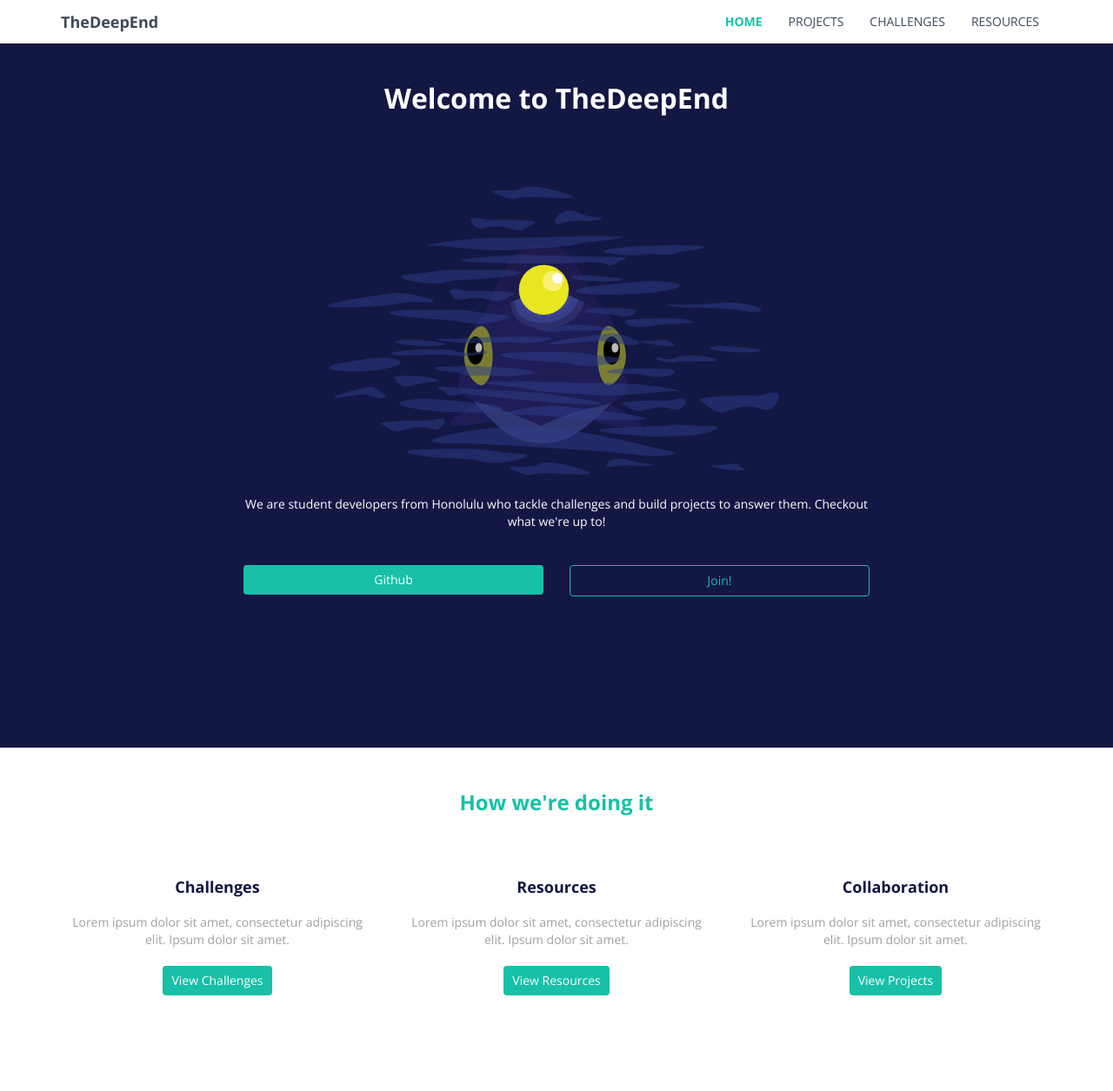
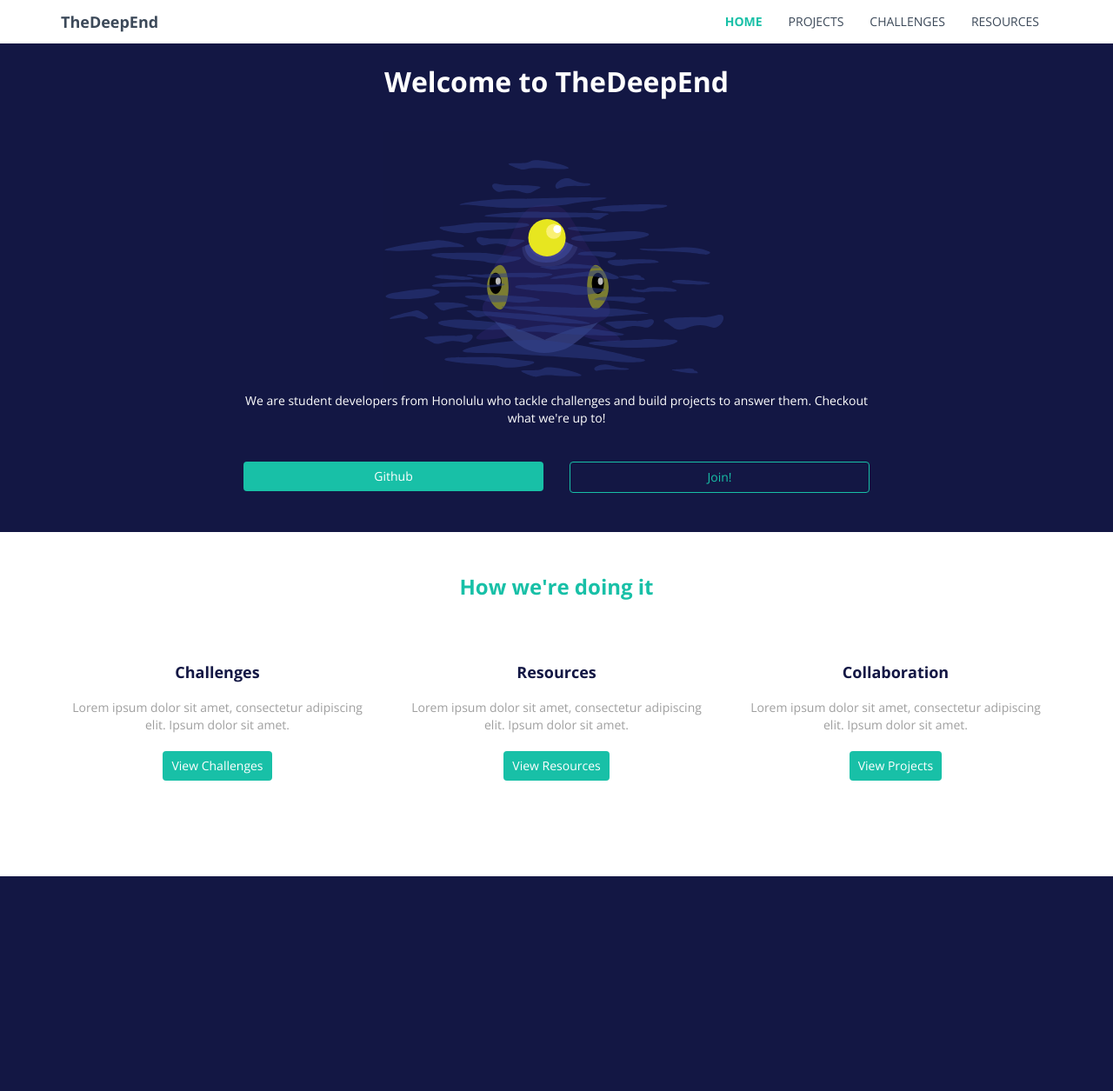
Before and after one commit to TheDeepEnd/thedeepend.github.io, a Jekyll site: the page built from index.html, in a window 1280 px wide. Shown: the whole page at 87% size. Built offline with Jekyll 4.4.1, drawn with Linux system fonts in a browser that asks for light colours; after the commit the page ends 1008 px from its top, so only the background shows below that.

Commit message:
Give image class of img-responsive. Resolves #4.

```diff
--- a/_sass/_layout.scss
+++ b/_sass/_layout.scss
@@ -51,8 +51,11 @@
 		 margin-bottom: 20px;
 	 }
 	 .hero-section {
-		 padding-top: 5vh;
-		 height: 90vh;
+		 padding-top: 2%;
+		 padding-bottom: 2%;
+		 .hero-logo-image {
+			 margin: 0 auto;
+		 }
 	 }
 	 .white-section {
 		 color: $background-color;
--- a/index.html
+++ b/index.html
@@ -11,7 +11,7 @@
       <div class="col-xs-12 col-md-8 col-md-offset-2">
           <div class="text-center">
             <h1 class="block-section-lg">Welcome to TheDeepEnd</h1>
-            <img src="img/deependHero.svg" height="400px" width="600px" />
+            <img class="img-responsive hero-logo-image" src="img/deependHero.svg" />
             <p class="block-section-lg">
               We are student developers from Honolulu who tackle challenges and
               build projects to answer them. Checkout what we're up to!
```
